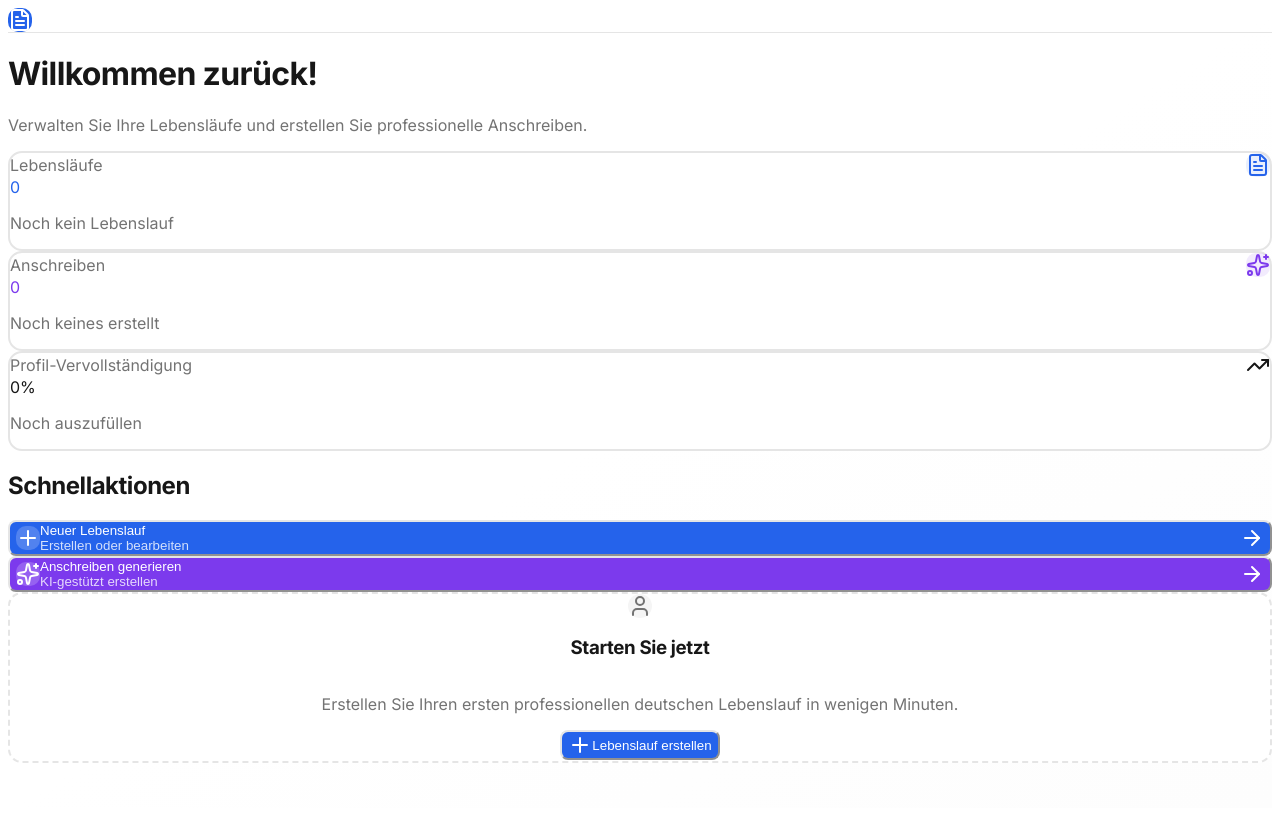
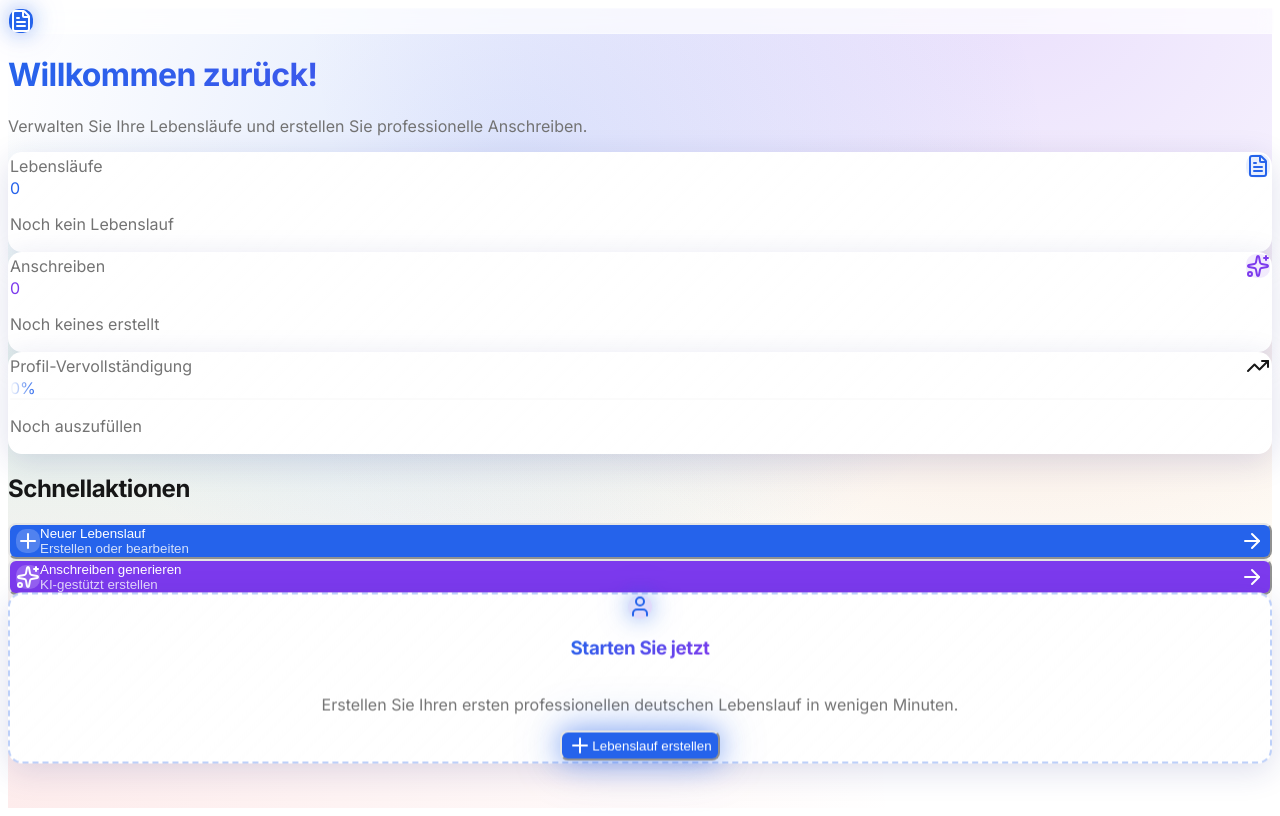
Before and after one commit to AnPod/lebenslauf-pro, a Next.js app: page /dashboard in a window 1280 px wide. Built offline with nearby package versions, Linux system fonts and the light colour scheme.

Commit message:
feat(ui): add shiny glassmorphism effects, gradients, and glow animations

```diff
--- a/src/app/dashboard/page.tsx
+++ b/src/app/dashboard/page.tsx
@@ -46,21 +46,23 @@ export default function DashboardPage() {
   }
 
   return (
-    <div className="min-h-screen bg-gradient-to-br from-background via-background to-muted/20">
-      <header className="sticky top-0 z-50 w-full border-b bg-background/95 backdrop-blur supports-[backdrop-filter]:bg-background/60">
+    <div className="min-h-screen gradient-mesh bg-background">
+      <header className="sticky top-0 z-50 w-full border-b glass">
         <div className="container flex h-14 items-center justify-between">
           <div className="flex items-center gap-2">
-            <div className="flex h-8 w-8 items-center justify-center rounded-lg bg-primary">
+            <div className="flex h-8 w-8 items-center justify-center rounded-lg bg-primary glow-primary">
               <FileText className="h-4 w-4 text-primary-foreground" />
             </div>
-            <span className="font-semibold hidden sm:inline">Lebenslauf Pro</span>
+            <span className="font-semibold hidden sm:inline bg-gradient-to-r from-primary to-secondary bg-clip-text text-transparent">
+              Lebenslauf Pro
+            </span>
           </div>
         </div>
       </header>
 
       <main className="container py-8 sm:py-12">
-        <div className="mb-8 sm:mb-12">
-          <h1 className="text-3xl sm:text-4xl font-bold tracking-tight mb-2">
+        <div className="mb-8 sm:mb-12 animate-in">
+          <h1 className="text-3xl sm:text-4xl font-bold tracking-tight mb-2 gradient-text">
             Willkommen zurück!
           </h1>
           <p className="text-muted-foreground text-lg">
@@ -69,56 +71,56 @@ export default function DashboardPage() {
         </div>
 
         <div className="grid grid-cols-1 sm:grid-cols-2 lg:grid-cols-3 gap-4 sm:gap-6 mb-8 sm:mb-12">
-          <Card className="group hover:shadow-lg transition-all duration-300 border-2 hover:border-primary/50">
+          <Card className="group glass-card hover-lift border-2 hover:border-primary/50 transition-all duration-300">
             <CardHeader className="flex flex-row items-center justify-between pb-2">
               <CardTitle className="text-sm font-medium text-muted-foreground">
                 Lebensläufe
               </CardTitle>
-              <div className="h-10 w-10 rounded-lg bg-primary/10 flex items-center justify-center group-hover:bg-primary/20 transition-colors">
+              <div className="h-10 w-10 rounded-lg bg-primary/10 flex items-center justify-center group-hover:bg-primary/20 transition-colors group-hover:glow-primary">
                 <FileText className="h-5 w-5 text-primary" />
               </div>
             </CardHeader>
             <CardContent>
-              <div className="text-3xl font-bold text-primary">{stats.cvsCreated}</div>
+              <div className="text-3xl font-bold gradient-text">{stats.cvsCreated}</div>
               <p className="text-xs text-muted-foreground mt-1">
                 {stats.cvsCreated === 0 ? 'Noch kein Lebenslauf' : 'Erstellt'}
               </p>
             </CardContent>
           </Card>
 
-          <Card className="group hover:shadow-lg transition-all duration-300 border-2 hover:border-secondary/50">
+          <Card className="group glass-card hover-lift border-2 hover:border-secondary/50 transition-all duration-300">
             <CardHeader className="flex flex-row items-center justify-between pb-2">
               <CardTitle className="text-sm font-medium text-muted-foreground">
                 Anschreiben
               </CardTitle>
-              <div className="h-10 w-10 rounded-lg bg-secondary/10 flex items-center justify-center group-hover:bg-secondary/20 transition-colors">
+              <div className="h-10 w-10 rounded-lg bg-secondary/10 flex items-center justify-center group-hover:bg-secondary/20 transition-colors group-hover:glow-purple">
                 <Sparkles className="h-5 w-5 text-secondary" />
               </div>
             </CardHeader>
             <CardContent>
-              <div className="text-3xl font-bold text-secondary">{stats.coverLetters}</div>
+              <div className="text-3xl font-bold bg-gradient-to-r from-secondary to-primary bg-clip-text text-transparent">{stats.coverLetters}</div>
               <p className="text-xs text-muted-foreground mt-1">
                 {stats.coverLetters === 0 ? 'Noch keines erstellt' : 'KI-generiert'}
               </p>
             </CardContent>
           </Card>
 
-          <Card className="group hover:shadow-lg transition-all duration-300 border-2 hover:border-success/50 sm:col-span-2 lg:col-span-1">
+          <Card className="group glass-card hover-lift border-2 hover:border-success/50 sm:col-span-2 lg:col-span-1 transition-all duration-300">
             <CardHeader className="flex flex-row items-center justify-between pb-2">
               <CardTitle className="text-sm font-medium text-muted-foreground">
                 Profil-Vervollständigung
               </CardTitle>
-              <div className="h-10 w-10 rounded-lg bg-success/10 flex items-center justify-center group-hover:bg-success/20 transition-colors">
+              <div className="h-10 w-10 rounded-lg bg-success/10 flex items-center justify-center group-hover:bg-success/20 transition-colors group-hover:glow-success">
                 <TrendingUp className="h-5 w-5 text-success" />
               </div>
             </CardHeader>
             <CardContent>
               <div className="flex items-baseline gap-2">
-                <div className="text-3xl font-bold text-success">{stats.profileCompletion}%</div>
+                <div className="text-3xl font-bold bg-gradient-to-r from-success to-primary bg-clip-text text-transparent">{stats.profileCompletion}%</div>
               </div>
-              <div className="w-full bg-muted rounded-full h-2 mt-3 overflow-hidden">
+              <div className="w-full bg-muted/50 rounded-full h-2 mt-3 overflow-hidden glass">
                 <div
-                  className="bg-success h-full rounded-full transition-all duration-500 ease-out"
+                  className="bg-gradient-to-r from-success to-primary h-full rounded-full transition-all duration-500 ease-out"
                   style={{ width: `${stats.profileCompletion}%` }}
                 />
               </div>
@@ -182,17 +184,17 @@ export default function DashboardPage() {
         </div>
 
         {stats.cvsCreated === 0 && (
-          <Card className="mt-8 border-dashed border-2">
+          <Card className="mt-8 glass-card border-2 border-dashed border-primary/30 float">
             <CardContent className="flex flex-col items-center justify-center py-12 text-center">
-              <div className="h-16 w-16 rounded-full bg-muted flex items-center justify-center mb-4">
-                <User className="h-8 w-8 text-muted-foreground" />
+              <div className="h-16 w-16 rounded-full bg-gradient-to-br from-primary/20 to-secondary/20 flex items-center justify-center mb-4 glow-primary">
+                <User className="h-8 w-8 text-primary" />
               </div>
-              <h3 className="text-lg font-semibold mb-2">Starten Sie jetzt</h3>
+              <h3 className="text-lg font-semibold mb-2 gradient-text">Starten Sie jetzt</h3>
               <p className="text-muted-foreground max-w-md mb-6">
                 Erstellen Sie Ihren ersten professionellen deutschen Lebenslauf in wenigen Minuten.
               </p>
               <Link href="/">
-                <Button size="lg" className="gap-2">
+                <Button size="lg" className="gap-2 btn-hover pulse-glow">
                   <Plus className="h-4 w-4" />
                   Lebenslauf erstellen
                 </Button>
--- a/src/app/globals.css
+++ b/src/app/globals.css
@@ -231,6 +231,95 @@
   .stagger-item:nth-child(4) { animation-delay: 150ms; }
   .stagger-item:nth-child(5) { animation-delay: 200ms; }
 
+  /* Glassmorphism effects */
+  .glass {
+    background: rgba(255, 255, 255, 0.7);
+    backdrop-filter: blur(10px);
+    -webkit-backdrop-filter: blur(10px);
+    border: 1px solid rgba(255, 255, 255, 0.3);
+  }
+
+  .glass-dark {
+    background: rgba(0, 0, 0, 0.3);
+    backdrop-filter: blur(10px);
+    -webkit-backdrop-filter: blur(10px);
+    border: 1px solid rgba(255, 255, 255, 0.1);
+  }
+
+  .glass-card {
+    background: linear-gradient(135deg, rgba(255, 255, 255, 0.9), rgba(255, 255, 255, 0.6));
+    backdrop-filter: blur(20px);
+    -webkit-backdrop-filter: blur(20px);
+    border: 1px solid rgba(255, 255, 255, 0.5);
+    box-shadow: 0 8px 32px 0 rgba(31, 38, 135, 0.15);
+  }
+
+  /* Gradient backgrounds */
+  .gradient-primary {
+    background: linear-gradient(135deg, #2563eb 0%, #7c3aed 100%);
+  }
+
+  .gradient-shine {
+    background: linear-gradient(
+      90deg,
+      rgba(255, 255, 255, 0) 0%,
+      rgba(255, 255, 255, 0.4) 50%,
+      rgba(255, 255, 255, 0) 100%
+    );
+  }
+
+  .gradient-mesh {
+    background:
+      radial-gradient(at 40% 20%, rgba(37, 99, 235, 0.15) 0px, transparent 50%),
+      radial-gradient(at 80% 0%, rgba(124, 58, 237, 0.15) 0px, transparent 50%),
+      radial-gradient(at 0% 50%, rgba(16, 185, 129, 0.1) 0px, transparent 50%),
+      radial-gradient(at 80% 50%, rgba(245, 158, 11, 0.1) 0px, transparent 50%),
+      radial-gradient(at 0% 100%, rgba(239, 68, 68, 0.1) 0px, transparent 50%);
+  }
+
+  /* Glow effects */
+  .glow-primary {
+    box-shadow: 0 0 20px rgba(37, 99, 235, 0.4), 0 0 40px rgba(37, 99, 235, 0.2);
+  }
+
+  .glow-success {
+    box-shadow: 0 0 20px rgba(16, 185, 129, 0.4), 0 0 40px rgba(16, 185, 129, 0.2);
+  }
+
+  .glow-purple {
+    box-shadow: 0 0 20px rgba(124, 58, 237, 0.4), 0 0 40px rgba(124, 58, 237, 0.2);
+  }
+
+  /* Shimmer animation */
+  .shimmer {
+    background: linear-gradient(
+      90deg,
+      rgba(255, 255, 255, 0) 0%,
+      rgba(255, 255, 255, 0.5) 50%,
+      rgba(255, 255, 255, 0) 100%
+    );
+    background-size: 200% 100%;
+    animation: shimmer 2s infinite;
+  }
+
+  /* Floating animation */
+  .float {
+    animation: float 3s ease-in-out infinite;
+  }
+
+  /* Pulse glow animation */
+  .pulse-glow {
+    animation: pulse-glow 2s ease-in-out infinite;
+  }
+
+  /* Gradient text */
+  .gradient-text {
+    background: linear-gradient(135deg, #2563eb 0%, #7c3aed 100%);
+    -webkit-background-clip: text;
+    -webkit-text-fill-color: transparent;
+    background-clip: text;
+  }
+
   /* Reduced motion support */
   @media (prefers-reduced-motion: reduce) {
     .animate-in,
@@ -238,7 +327,10 @@
     .hover-lift,
     .btn-hover,
     .section-complete,
-    .stagger-item {
+    .stagger-item,
+    .shimmer,
+    .float,
+    .pulse-glow {
       animation: none;
       transition: none;
       transform: none;
@@ -288,3 +380,42 @@
     transform: translateY(0);
   }
 }
+
+@keyframes shimmer {
+  0% {
+    background-position: -200% 0;
+  }
+  100% {
+    background-position: 200% 0;
+  }
+}
+
+@keyframes float {
+  0%, 100% {
+    transform: translateY(0px);
+  }
+  50% {
+    transform: translateY(-10px);
+  }
+}
+
+@keyframes pulse-glow {
+  0%, 100% {
+    box-shadow: 0 0 20px rgba(37, 99, 235, 0.4), 0 0 40px rgba(37, 99, 235, 0.2);
+  }
+  50% {
+    box-shadow: 0 0 30px rgba(37, 99, 235, 0.6), 0 0 60px rgba(37, 99, 235, 0.3);
+  }
+}
+
+@keyframes gradient-shift {
+  0% {
+    background-position: 0% 50%;
+  }
+  50% {
+    background-position: 100% 50%;
+  }
+  100% {
+    background-position: 0% 50%;
+  }
+}
```
